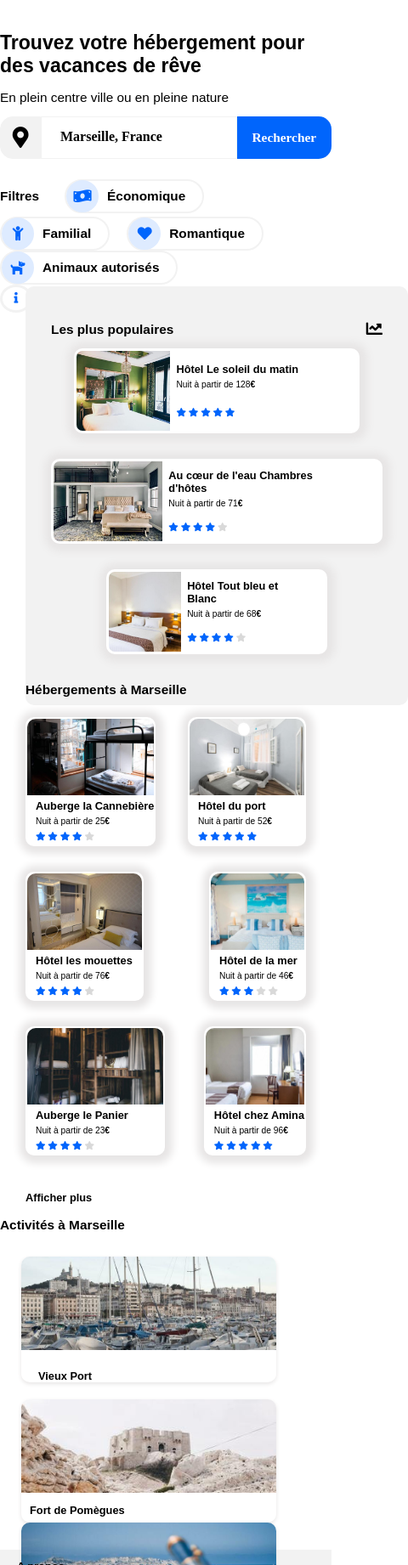
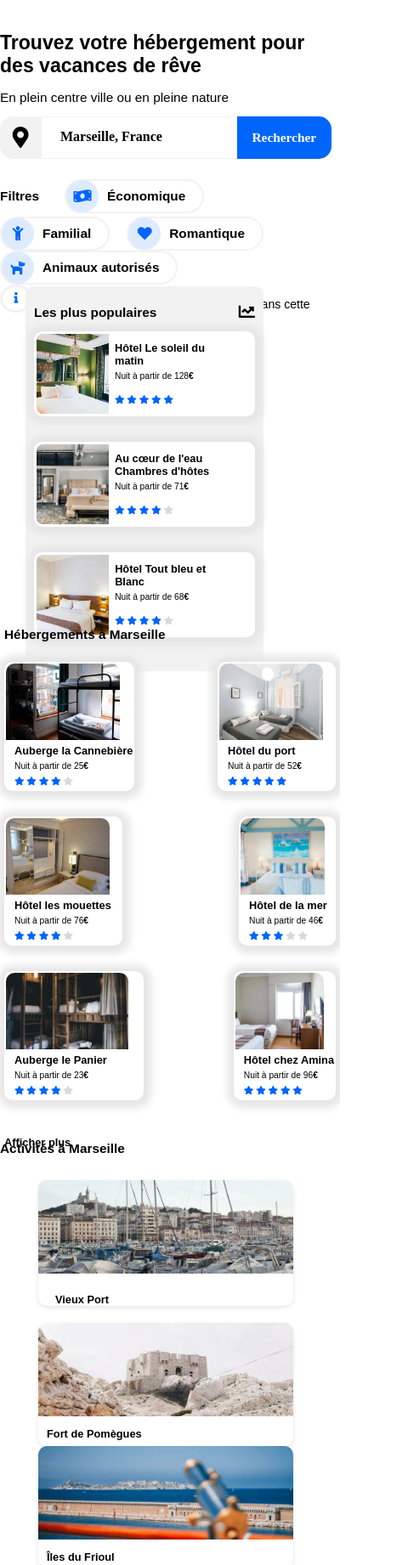
Before and after one commit to MagPascaud/P2_Reservia, a plain HTML site: page index.html in a window 390 px wide. Shown: the part 158-2000 px from the top of the page at 85% size, 480 px wide, since content can reach past the window. Drawn offline with Linux system fonts and the light colour scheme; a web font is replaced by a local one.

Commit message:
footer ok

```diff
--- a/index.html
+++ b/index.html
@@ -6,7 +6,7 @@
     <meta http-equiv="X-UA-Compatible" content="IE=edge">
     <meta name="viewport" content="width=device-width, initial-scale=1.0">
     <link rel="stylesheet" href="style.css" />
-    <link rel="stylesheet" href="mediaqueries.css" />
+    <link rel="stylesheet" media="screen and (max-width: 480px)" href="mediaqueries.css" />
     <link rel="stylesheet" href="https://cdnjs.cloudflare.com/ajax/libs/font-awesome/5.15.3/css/all.min.css"
         integrity="sha512-iBBXm8fW90+nuLcSKlbmrPcLa0OT92xO1BIsZ+ywDWZCvqsWgccV3gFoRBv0z+8dLJgyAHIhR35VZc2oM/gI1w=="
         crossorigin="anonymous" />
@@ -286,7 +286,7 @@
             <div class="acti-small-colonne">
                 <a href="#">
                     <div class="acti-small">
-                        <div><img src="images/activites/4_small/paul-hermann-QFTrLdQIRhI-unsplash.jpg"
+                        <div class="pomegue"><img src="images/activites/4_small/paul-hermann-QFTrLdQIRhI-unsplash.jpg"
                                 alt="fort de Pomègues">
                             <h4>Fort de Pomègues</h4>
                         </div>
--- a/mediaqueries.css
+++ b/mediaqueries.css
@@ -2,15 +2,17 @@
 @media screen and (max-width: 480px)
 {
 
-
-
+body
+{
+    width: auto;
+}
 footer
 {
     display: flex;
     flex-direction: column;
     justify-content: flex-start;
+    padding: 20px;
 }
-
 #a-propos
 {
     margin-left: 20px;
@@ -23,7 +25,6 @@ footer
 {
     margin-left: 20px;
 }
-
 /*BLOC ACTIVITES*/
 
 #bloc-largeur
@@ -33,8 +34,8 @@ footer
     flex-wrap: wrap;
     justify-content: center;
     align-items: center;
-    width: 350px;
-    height: 300px;
+    width: auto;
+    height: auto;
 }
 #bloc-largeur img
 {
@@ -53,17 +54,28 @@ footer
     display: flex;
     flex-direction: column-reverse;
     justify-content: center;
+    width: auto;
+    height: auto;
+}
 
+.photo img
+{
+    max-width: 90%;
 }
+.carte
+{
+    max-width: 95%;
+}
+
 /*BLOC POPULAIRE*/
 #lespluspopulaires
 {
-    max-width: 100%;
-    width: 100%;
+    width: auto;
+    height: auto;
+    padding: 10px;
 }
 .carte-pop
 {
-    max-width: 400px;
     width: 100%;
 }
 
@@ -73,12 +85,14 @@ footer
     display: flex;
     flex-direction: column;
     justify-content: center;
-    max-height: auto;
+    height: auto;
     background-color: white;
+    width: 100%;
+    padding: 5px;
 }
 .carte
 {
-    max-width: 400px;
+    max-width: 90%;
 }
 
 /*BLOC FILTRES*/
@@ -88,6 +102,16 @@ footer
 }
 
 /*BLOC HEADER*/
+header
+{
+    display: flex;
+    flex-direction: row;
+}
+
+nav
+{
+    width: auto;
+}
 nav ul
 {
     flex-wrap: wrap;
```
